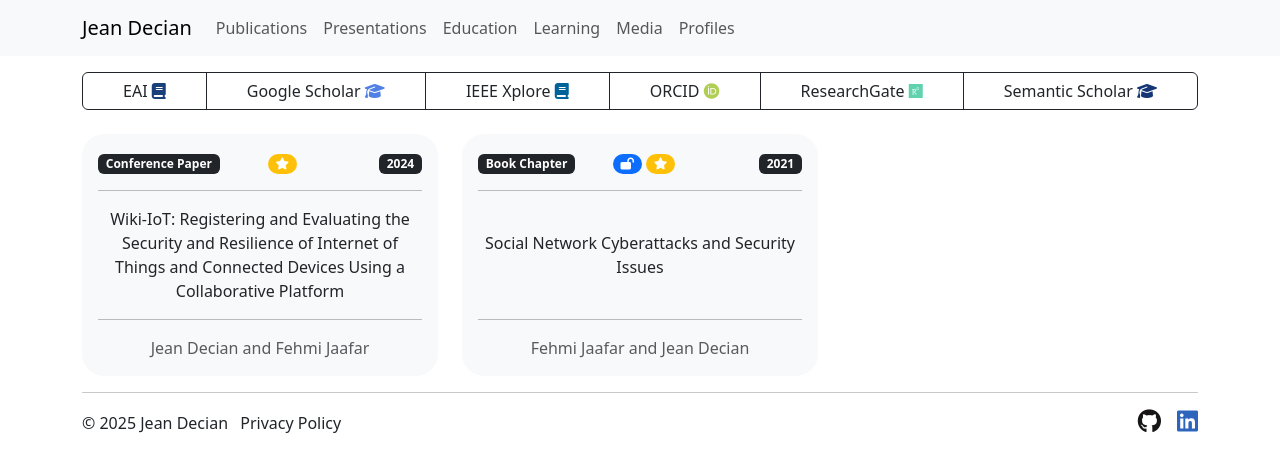
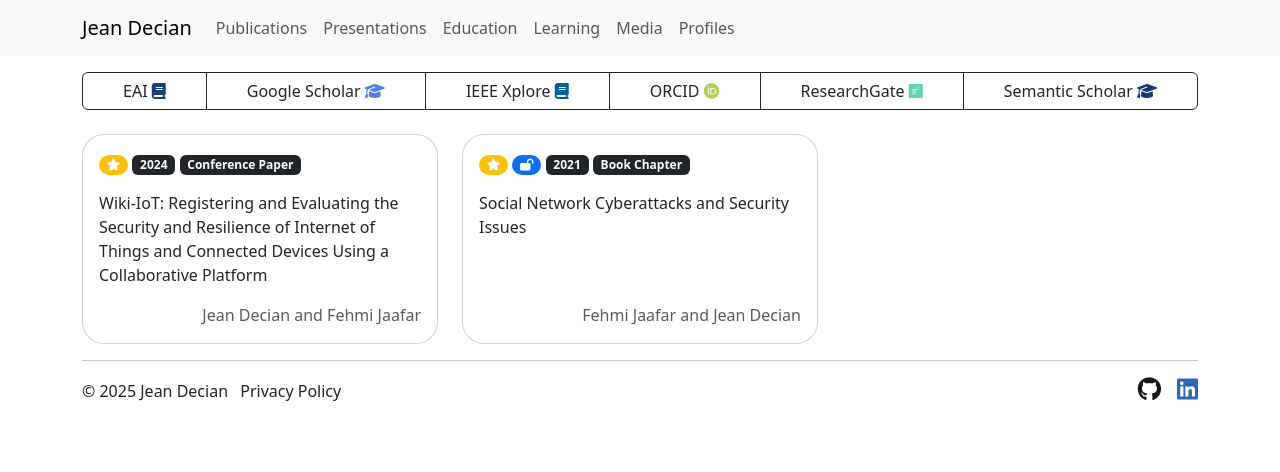
Before and after one commit to jeandecian/info, a Jekyll site: the page built from _pages/publications.md, in a window 1280 px wide. Shown: the top 472 px of the page. Built offline with Jekyll 4.4.1, drawn with Linux system fonts in a browser that asks for light colours; nearby versions of some CDN libraries.

Commit message:
update publication card design

```diff
--- a/_pages/publications.md
+++ b/_pages/publications.md
@@ -21,41 +21,32 @@ permalink: /publications/
   <div class="row row-cols-1 row-cols-md-2 row-cols-lg-2 row-cols-xl-3 g-4">
     {% for publication in site.publications reversed %}
     <div class="col">
-      <div
-        class="card text-bg-light text-center h-100 border-0"
-        style="border-radius: 22px"
-      >
+      <div class="card h-100 mb-3" style="border-radius: 22px">
         <div class="card-body d-flex flex-column">
-          <div class="row">
-            <div class="col">
-              <span class="badge bg-dark">{{ publication.type }}</span>
-            </div>
-            <div class="col">
-              {% if publication.access == "open" %}
-              <span class="badge rounded-pill bg-primary">
-                <span class="fas fa-lock-open"></span>
-              </span>
-              {% endif %} {% if publication.selected %}
-              <span class="badge rounded-pill bg-warning">
-                <span class="fas fa-star"></span>
-              </span>
-              {% endif %}
-            </div>
-            <div class="col text-end">
-              <span class="badge bg-dark"
-                >{{ publication.date | date: "%Y" }}</span
-              >
-            </div>
-          </div>
-          <hr />
+          <p>
+            {% if publication.selected %}
+            <span class="badge rounded-pill bg-warning">
+              <span class="fas fa-star"></span>
+            </span>
+            {% endif %}{% if publication.access == "open" %}
+            <span class="badge rounded-pill bg-primary">
+              <span class="fas fa-lock-open"></span>
+            </span>
+            {% endif %}
+            <span class="badge bg-dark"
+              >{{ publication.date | date: "%Y" }}</span
+            >
+            <span class="badge bg-dark">{{ publication.type }}</span>
+          </p>
           <a
             href="{{ site.baseurl }}{{ publication.permalink }}"
-            class="card-text mb-0 flex-grow-1 d-flex align-items-center justify-content-center stretched-link link-dark link-offset-3-hover link-underline-opacity-0 link-underline-opacity-75-hover"
+            class="card-text mb-0 flex-grow-1 d-flex stretched-link link-dark link-offset-3-hover link-underline-opacity-0 link-underline-opacity-75-hover"
           >
             {{ publication.title }}</a
           >
-          <hr />
-          <p class="card-text text-body-secondary">{{ publication.authors }}</p>
+          <p class="card-text text-body-secondary text-end">
+            {{ publication.authors }}
+          </p>
         </div>
       </div>
     </div>
```
